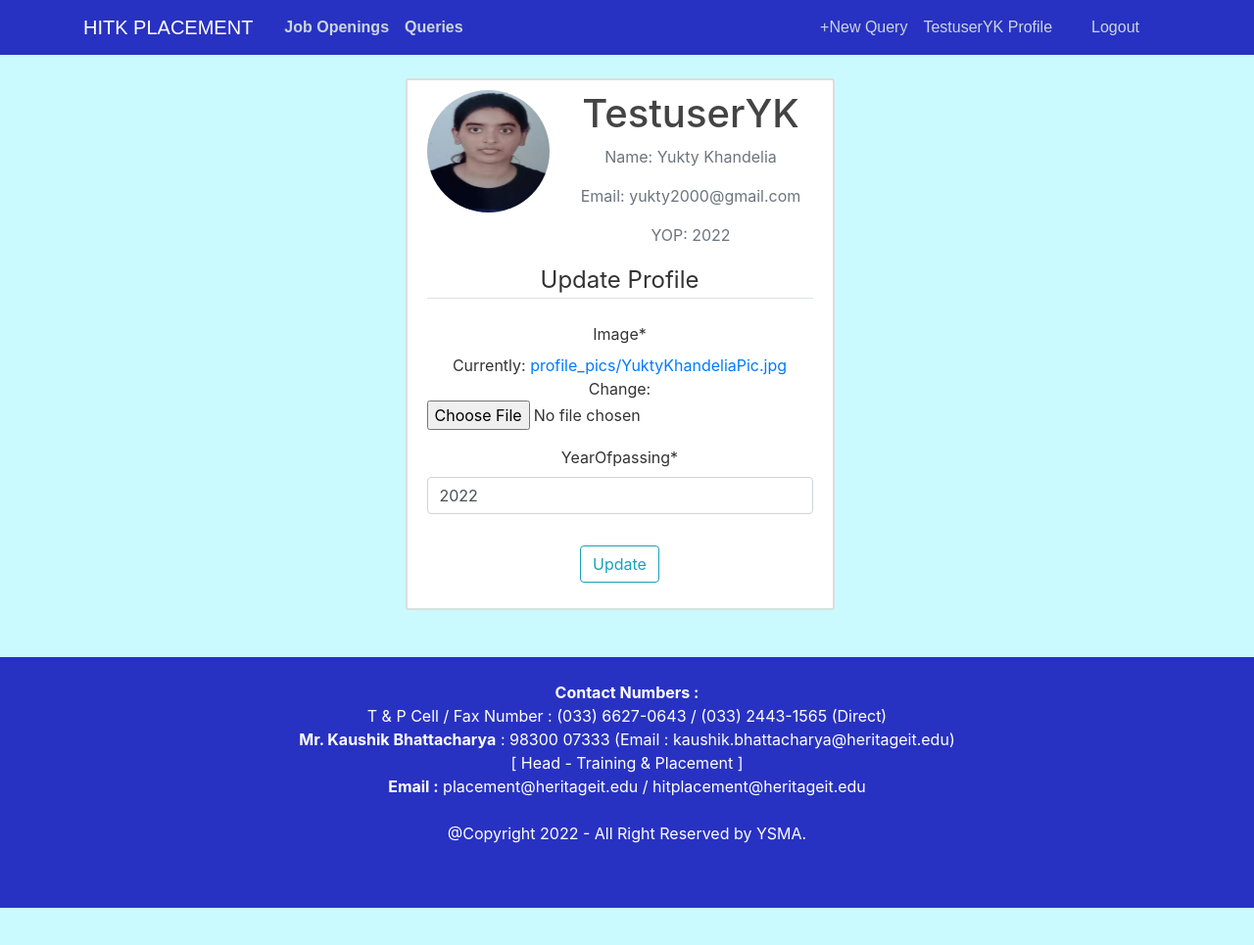
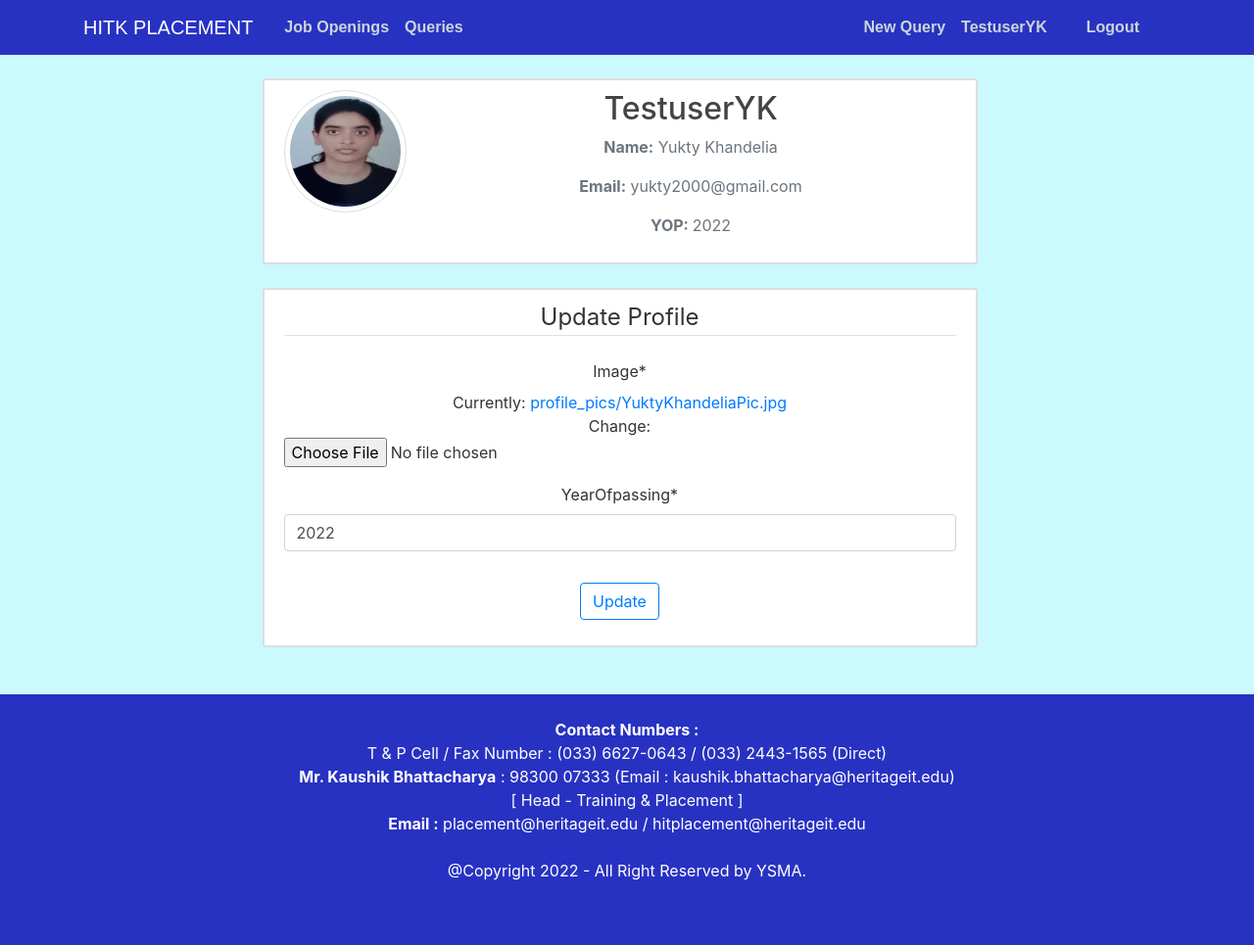
Before and after one commit to yukty2000/Placement_Cell_Website, a Django app: page /profile/ in a window 1280 px wide. Shown: the whole page at 98% size. Before the commit the page ends 927 px from the top, so only its background shows below. Run offline with Django 3.2, Linux system fonts and the light colour scheme; a user stored in the database is signed in; data comes from the database, SQL or seed files in the repository; both versions use the stored data as it was after the commit; some libraries are stand-ins or nearby versions.

Commit message:
Profile page UI updated and profile image expanded

```diff
--- a/home/static/home/main.css
+++ b/home/static/home/main.css
@@ -11,6 +11,7 @@
   ul {
     margin: 0;
   }
+
 
   .bg-steel {
     background-color: #2832c2;
@@ -27,6 +28,7 @@
   .site-header .navbar-nav .nav-link.active {
     font-weight: 500;
   }
+
 
   .new-content-section {
     position: relative;
--- a/home/templates/home/base.html
+++ b/home/templates/home/base.html
@@ -49,12 +49,12 @@
                         <!-- Navbar Right Side -->
                         <div class="navbar-nav">
                             {% if user.is_authenticated %}
-                                <a class="nav-item nav-link" href="{% url 'query-create' %}">+New Query</a>
-                                <a class="nav-item nav-link mr-4" href="{% url 'profile' %}">{{user.profile}}</a>
-                                <a class="nav-item nav-link mr-4" href="{% url 'logout' %}">Logout</a>
+                                <a class="nav-item nav-link" href="{% url 'query-create' %}"><b>New Query</b></a>
+                                <a class="nav-item nav-link mr-4" href="{% url 'profile' %}"><b>{{user.profile}}</b></a>
+                                <a class="nav-item nav-link mr-4" href="{% url 'logout' %}"><b>Logout</b></a>
                             {% else %}
-                                <a class="nav-item nav-link" href="{% url 'login' %}">Login</a>
-                                <a class="nav-item nav-link mr-4" href="{% url 'register' %}">Register</a>
+                                <a class="nav-item nav-link" href="{% url 'login' %}"><b>Login</b></a>
+                                <a class="nav-item nav-link mr-4" href="{% url 'register' %}"><b>Register</b></a>
                             {% endif %}
                         </div>
                     </div>
--- a/users/models.py
+++ b/users/models.py
@@ -10,7 +10,7 @@
 	image = models.ImageField(default = 'default.jpg',upload_to='profile_pics')
 
 	def __str__(self):
-		return f'{self.user.username} Profile'
+		return f'{self.user.username}'
 
 	def save(self,*args, **kwargs):
 		super(Profile,self).save(*args,**kwargs)
--- a/users/templates/users/profile.html
+++ b/users/templates/users/profile.html
@@ -2,18 +2,48 @@
 {% load crispy_forms_tags %}
 
 {% block content %}
-    <div class="content-section">
+    <style type="text/css">
+        .centertext{
+            text-align: center;
+        }
+        .lefttext{
+            text-align: justify;
+        }
+        .center {
+  display: block;
+  margin-left: 20%;
+  margin-right: auto;
+
+}
+img {
+  border: 1px solid #ddd; /* Gray border */
+  border-radius: 4px;  /* Rounded border */
+  padding: 5px; /* Some padding */
+  width: 150px; /* Set a small width */
+}
+
+img:hover {
+  box-shadow: 0 0 2px 1px rgba(0, 140, 186, 0.5);
+}
+    </style>
+    <div class="new-content-section">
         <div class="media">
-            <img class="rounded-circle account-img" src="{{user.profile.image.url}}">
+            <a target="_blank" href="{{user.profile.image.url}}">
+              <img class="rounded-circle account-img" src="{{user.profile.image.url}}">
+            </a>
+
             <div class="media-body">
-                <h2 class="account-heading">{{user.username}}</h2>
-                <p class="text-secondary">Name: {{user.get_full_name}}</p>
-                <p class="text-secondary">Email: {{user.email}}</p>
-                <p class="text-secondary">YOP: {{user.profile.yearOfpassing}}</p>
+                <h2 font-size:2.0rem;>{{user.username}}</h2>
+                <p class="text-secondary"><b>Name:</b> {{user.get_full_name}}</p>
+                <p class="text-secondary"><b>Email:</b> {{user.email}}</p>
+                <p class="text-secondary"><b>YOP: </b>{{user.profile.yearOfpassing}}</p>
             </div>
         </div>
+
+
+
         <!-- FORM HERE -->
-        <form method="POST" enctype="multipart/form-data">
+       <!-- <form method="POST" enctype="multipart/form-data">
             {% csrf_token %}
             <fieldset class="form-group">
                 <legend class="border-bottom mb-4">Update Profile</legend>
@@ -22,7 +52,21 @@
             <div class="form-group">
                 <button class="btn btn-outline-info" type="submit">Update</button>
             </div>
-        </form>
+        </form>-->
 
     </div>
+    <br>
+    <div class="new-content-section">
+        <form method="POST" enctype="multipart/form-data">
+            {% csrf_token %}
+            <fieldset class="form-group">
+                <legend class="border-bottom mb-4">Update Profile</legend>
+                {{ form|crispy  }}
+            </fieldset>
+            <div class="form-group">
+                <button class="btn btn-outline-primary" type="submit">Update</button>
+            </div>
+        </form>
+    </div>
+
 {% endblock content %}
```
Also changed, not shown: db.sqlite3, media/profile_pics/Manisha_Agarwal_photo_1.jpeg (added).
